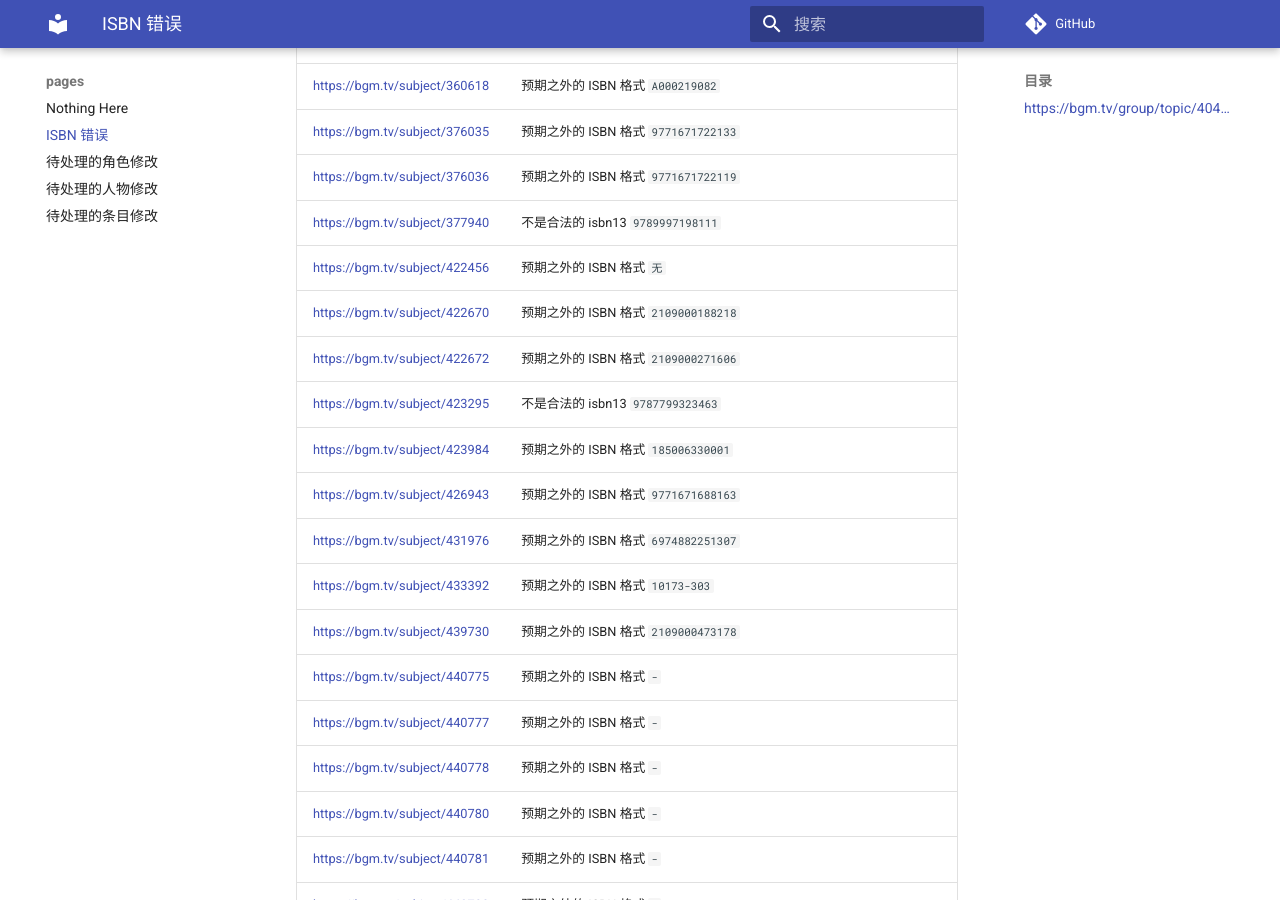
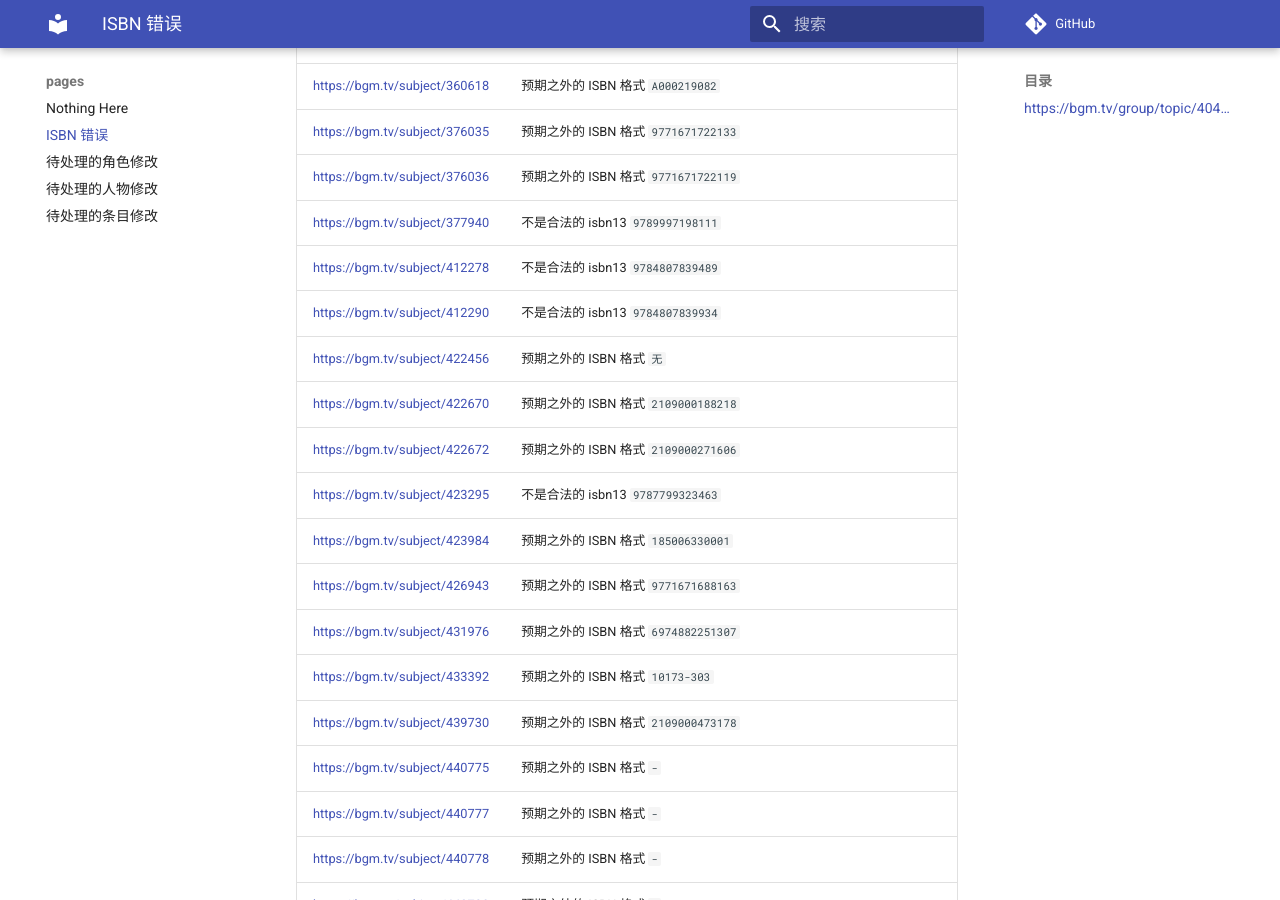
Before and after one commit to trim21/bangumi-pages, an MkDocs documentation site: the page built from docs/isbn.md, in a window 1280 px wide and 900 px high, scrolled down 3210 px. Built offline with MkDocs 1.6.1 and Material for MkDocs 9.7.7, drawn with Linux system fonts in a browser that asks for light colours; comment, search, counter and statistics services are not loaded.

Commit message:
update isbn.md

```diff
--- a/docs/isbn.md
+++ b/docs/isbn.md
@@ -74,6 +74,8 @@ total 240
 | <https://bgm.tv/subject/376035> | 预期之外的 ISBN 格式 `9771671722133` |
 | <https://bgm.tv/subject/376036> | 预期之外的 ISBN 格式 `9771671722119` |
 | <https://bgm.tv/subject/377940> | 不是合法的 isbn13 <code>9789997198111</code> |
+| <https://bgm.tv/subject/412278> | 不是合法的 isbn13 <code>9784807839489</code> |
+| <https://bgm.tv/subject/412290> | 不是合法的 isbn13 <code>9784807839934</code> |
 | <https://bgm.tv/subject/422456> | 预期之外的 ISBN 格式 `无` |
 | <https://bgm.tv/subject/422670> | 预期之外的 ISBN 格式 `2109000188218` |
 | <https://bgm.tv/subject/422672> | 预期之外的 ISBN 格式 `2109000271606` |
```
Also changed, not shown: other parts of docs/isbn.md (+1 -1 lines).
